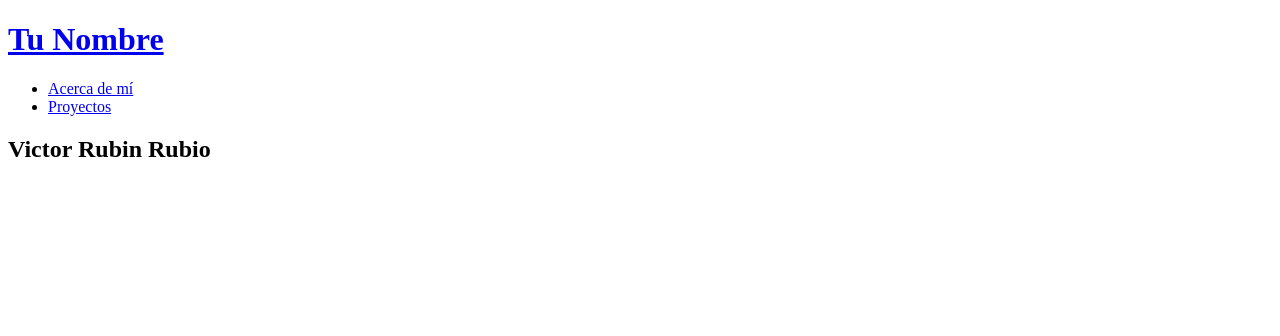
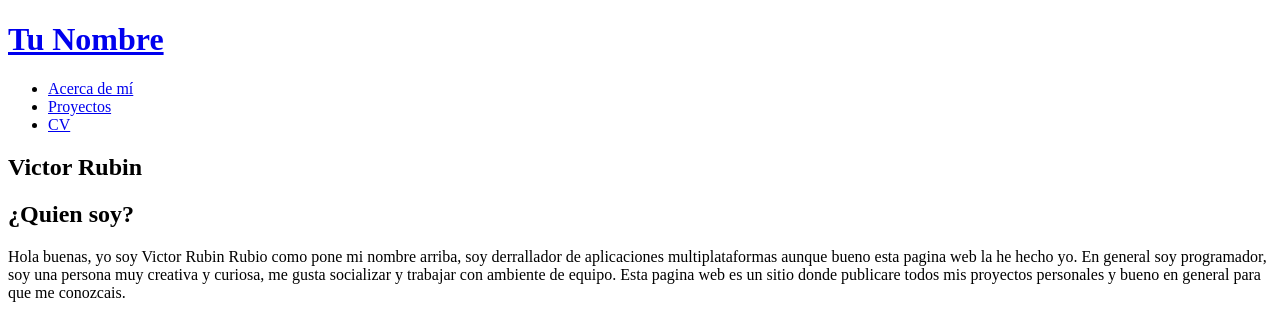
Before and after one commit to Victorr501/PaginaWeb, a plain HTML site: page frontend/public/index.html in a window 1280 px wide. Drawn offline with Linux system fonts and the light colour scheme.

Commit message:
16:06 01/06/2025

```diff
--- a/frontend/public/index.html
+++ b/frontend/public/index.html
@@ -12,10 +12,22 @@
             <ul>
                 <li><a href="paginas/sobre-mi.html">Acerca de mí</a></li>
                 <li><a href="paginas/proyectos.html">Proyectos</a></li>
+                <li><a href="paginas/CV.html">CV</a></li>
             </ul>
         </header>
-        <section id="inicio">
-            <h1>Victor Rubin Rubio</h1>
-        </section>
+        <main>
+            <section id="inicio">
+                <h1 id="tituloPrincipal">Victor Rubin</h1>
+            </section>
+            <section>
+                <h2>¿Quien soy?</h2>
+                <p>
+                    Hola buenas, yo soy Victor Rubin Rubio como pone mi nombre arriba, soy derrallador de aplicaciones multiplataformas aunque bueno esta pagina web la he hecho yo.
+                    En general soy programador, soy una persona muy creativa y curiosa, me gusta socializar y trabajar con ambiente de equipo. Esta pagina web es un sitio donde publicare todos
+                    mis proyectos personales y bueno en general para que me conozcais.
+                </p>
+            </section>
+        </main>
+
     </body>
 </html>
```
Also changed, not shown: frontend/public/paginas/sobre-mi.html (deleted, +0 -12 lines), frontend/public/paginas/CV.html (added).
